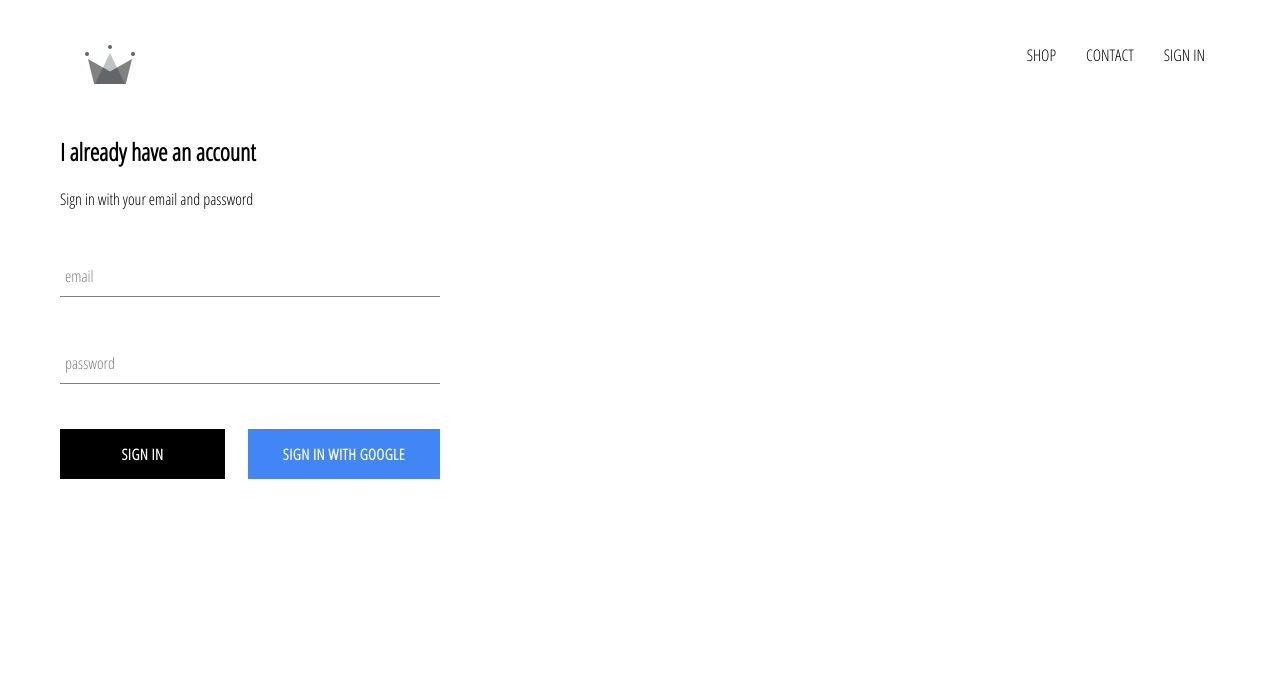
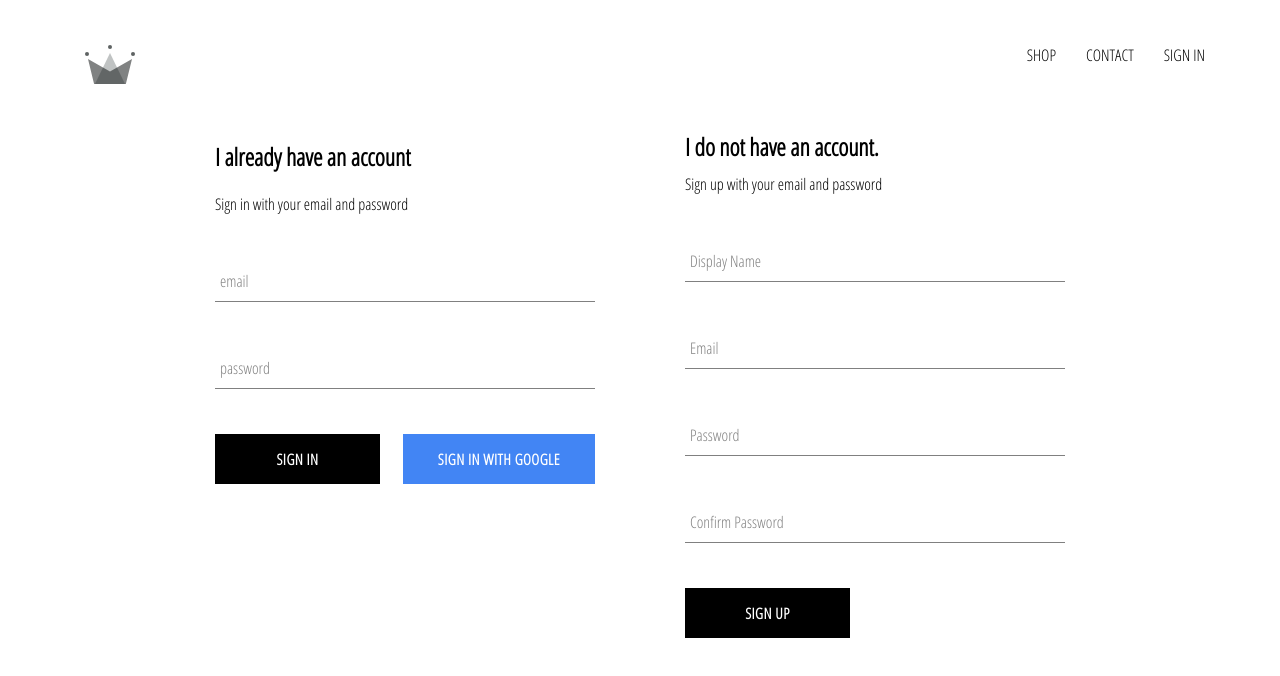
Before and after one commit to frankieGP/ecom-clothing, a React (Create React App) app: page /signin in a window 1280 px wide. Shown: the top 676 px of the page. Built offline with nearby package versions, Linux system fonts and the light colour scheme; no server answers.

Commit message:
creates a sign-up component to signinandsignup Page with forms the take user data

```diff
--- /dev/null
+++ b/src/components/sign-up/sign-up.component.jsx
@@ -0,0 +1,110 @@
+import React from 'react';
+
+import FormInput from '../form-input/form-input.component';
+import CustomButton from '../custom-button/custom-button.component';
+
+import { auth, createUserProfileDocument } from '../../firebase/firebase.utils'
+
+import './sign-up.styles.scss';
+
+
+class SignUp extends React.Component {
+    constructor(){
+        super();
+
+        this.state = {
+            displayName: '',
+            email: '',
+            password: '',
+            confirmPassword: ''
+        }
+    }
+
+    handleSubmit = async event => {
+        event.preventDefault();
+
+        const {displayName, email, password, confirmPassword} = this.state;
+
+        if(password !== confirmPassword) {
+            alert("passwords don't match");
+            return;
+        }
+
+        try {
+            const { user } = await auth.createUserWithEmailAndPassword(email, password)
+
+            await createUserProfileDocument(user, { displayName});
+
+            this.setState({
+                displayName: '',
+                email: '',
+                password: '',
+                confirmPassword: ''
+            })
+
+        } catch (error) {
+            console.error(error);
+
+        }
+
+    };
+
+    handleChange = event => {
+        const { name, value } = event.target;
+
+        this.setState({ [name]: value });
+    };
+
+    render() {
+        const { displayName, email, password, confirmPassword } = this.state;
+        return(
+            <div className='sign-up'>
+                <h2 className='title'>I do not have an account.</h2>
+                <span>Sign up with your email and password</span>
+                <form className='sign-up-form' onSubmit={this.handleSubmit}>
+                    <FormInput
+                        type='text'
+                        name='displayName'
+                        value={displayName}
+                        onChange={this.handleChange}
+                        label='Display Name'
+                        required
+                    />
+                    <FormInput
+                        type='email'
+                        name='email'
+                        value={email}
+                        onChange={this.handleChange}
+                        label='Email'
+                        required
+                    />
+                    <FormInput
+                        type='password'
+                        name='password'
+                        value={password}
+                        onChange={this.handleChange}
+                        label='Password'
+                        required
+                    />
+                    <FormInput
+                        type='password'
+                        name='confirmPassword'
+                        value={confirmPassword}
+                        onChange={this.handleChange}
+                        label='Confirm Password'
+                        required
+                    />
+                    <CustomButton
+                        type='submit'
+                    >
+                    SIGN UP
+                    </CustomButton>
+                </form>
+
+            </div>
+
+        )
+    }
+}
+
+export default SignUp;
--- /dev/null
+++ b/src/components/sign-up/sign-up.styles.scss
@@ -0,0 +1,9 @@
+.sign-up {
+    display: flex;
+    flex-direction: column;
+    width: 380px;
+
+    .title {
+        margin: 10px 0;
+    }
+}
--- a/src/pages/sign-in-and-sign-up/sign-in-and-sign-up.component.jsx
+++ b/src/pages/sign-in-and-sign-up/sign-in-and-sign-up.component.jsx
@@ -1,12 +1,14 @@
 import React from 'react';
 
 import SignIn from '../../components/sign-in/sign-in.component';
+import SignUp from '../../components/sign-up/sign-up.component';
 
 import './sign-in-and-sign-up.styles.scss';
 
 const SignInAndSignUpPage = () => (
     <div className='sign-in-and-sign-up'>
         <SignIn />
+        <SignUp />
     </div>
 
 );
--- a/src/pages/sign-in-and-sign-up/sign-in-and-sign-up.styles.scss
+++ b/src/pages/sign-in-and-sign-up/sign-in-and-sign-up.styles.scss
@@ -0,0 +1,6 @@
+.sign-in-and-sign-up {
+    width: 850px;
+    display: flex;
+    justify-content: space-between;
+    margin: 30px auto;
+}
```
Also changed, not shown: src/components/sign-in/sign-in.component.jsx (+4 -4 lines).
